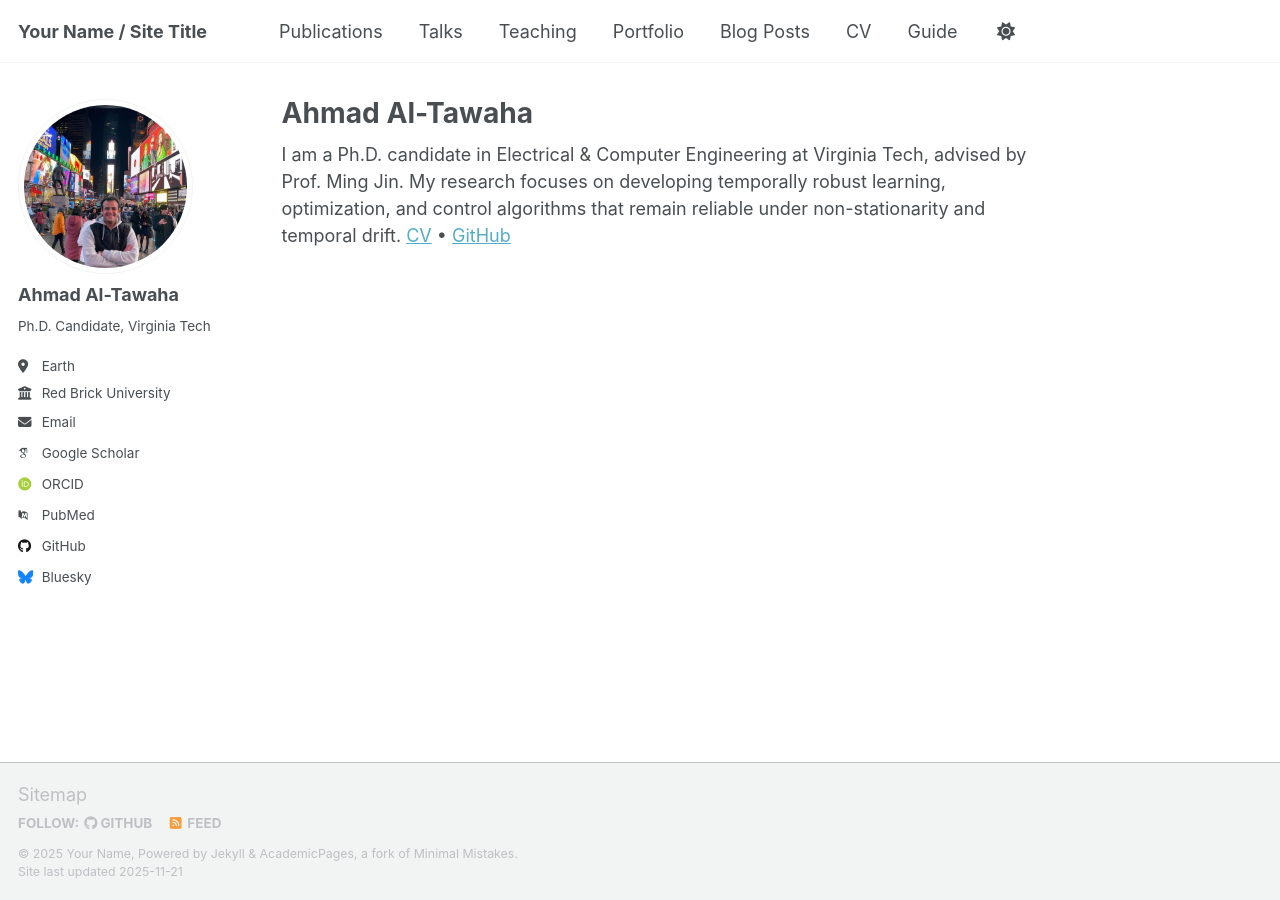
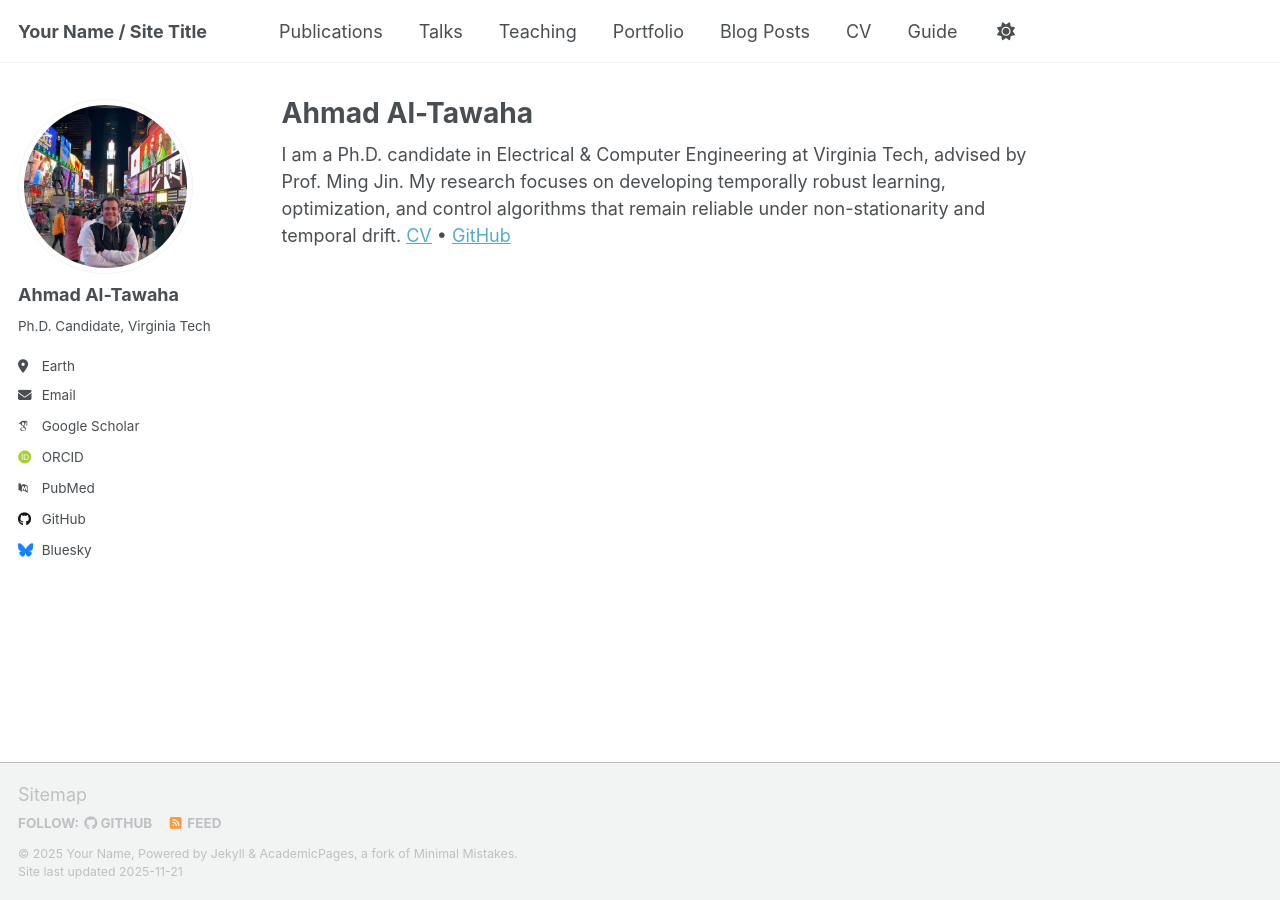
Before and after one commit to Ahmad-Tawaha/ahmad-tawaha.github.io, a Jekyll site: the page built from _pages/about.md, in a window 1280 px wide. Built offline with Jekyll 4.4.1, drawn with Linux system fonts in a browser that asks for light colours; some web fonts are replaced; a script that is not in the unit is left out.

Commit message:
Update _config.yml

```diff
--- a/_config.yml
+++ b/_config.yml
@@ -23,12 +23,12 @@ repository               : "academicpages/academicpages.github.io"
 #               Additional customization can be done by editing /_includes/author-profile.html
 author:
   # Biographic information
+  name             : "Ahmad Al-Tawaha"
   avatar           : "profile.jpg"
-  name             : "Ahmad Al-Tawaha"
   pronouns         : # example: "she/her"
   bio              : "Ph.D. Candidate, Virginia Tech"
   location         : "Earth"
-  employer         : "Red Brick University"
+  employer         : # "Red Brick University"
   uri              : # URL
   email            : "atawaha@vt.edu"
 
```
